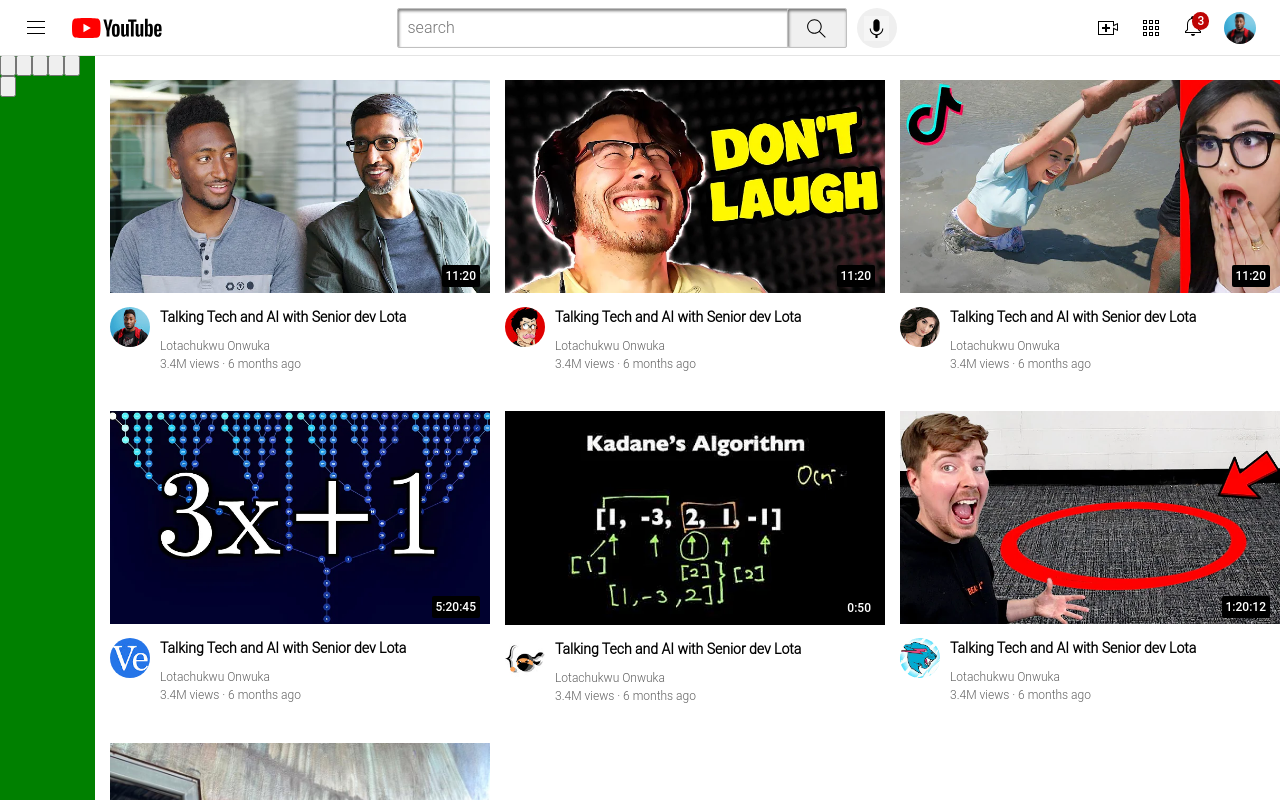
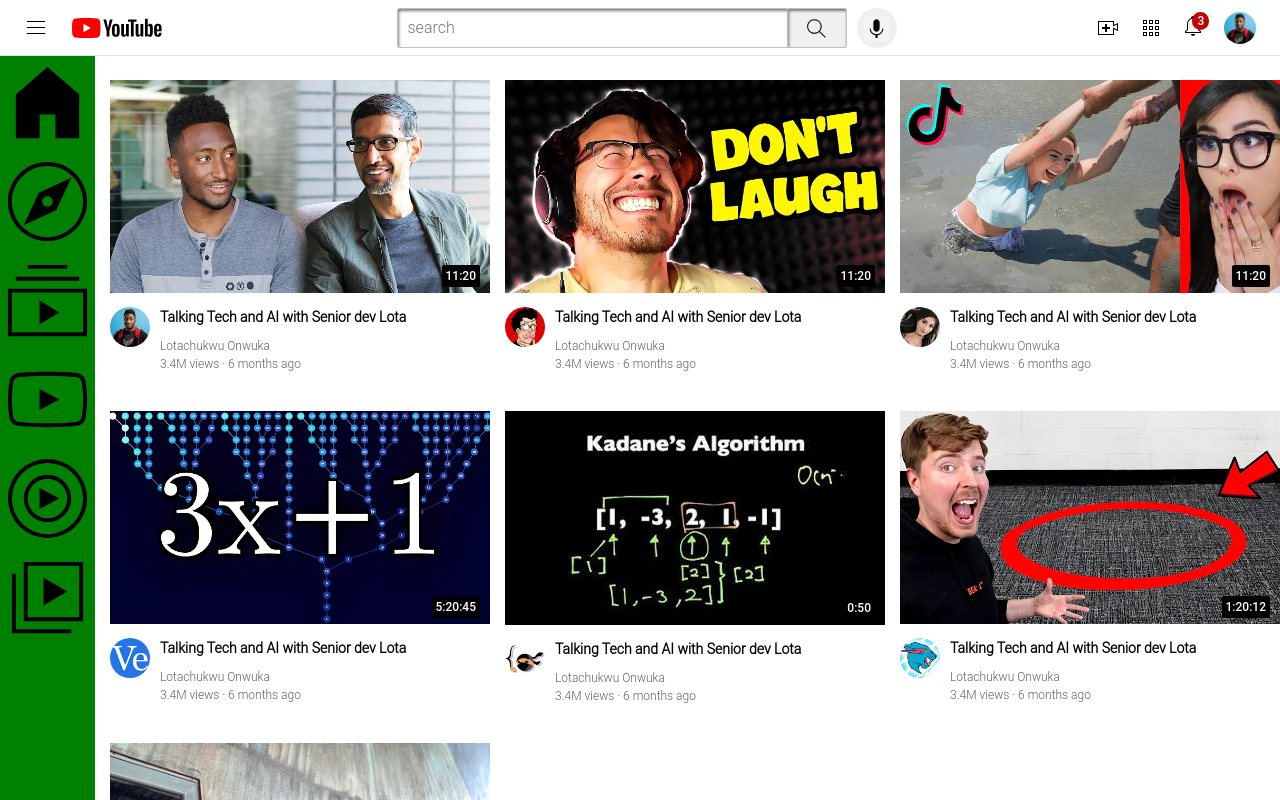
Before and after one commit to Solex202/youtube_clone, a React (Vite) app: page / in a window 1280 px wide. Shown: the top 800 px of the page. Built offline with nearby package versions, Linux system fonts and the light colour scheme.

Commit message:
positioning elements

```diff
--- a/src/pages/Youtube/index.jsx
+++ b/src/pages/Youtube/index.jsx
@@ -34,24 +34,24 @@
         </div>
 
         <div className={sidebar.sidebars}>
-            <button>
+            <div>
                 <img className={sidebar.home} src="src/sidebars/home.svg"/>
-            </button>
-            <button>
+            </div>
+            <div>
                 <img className={sidebar.explore} src="src/sidebars/explore.svg"/>
-            </button>
-            <button>
+            </div>
+            <div>
                 <img className={sidebar.subscriptions} src="src/sidebars/subscriptions.svg"/>
-            </button>
-            <button>
+            </div>
+            <div>
                 <img className={sidebar.originals} src="src/sidebars/originals.svg"/>
-            </button>
-            <button>
+            </div>
+            <div>
                 <img className={sidebar.youtube_music} src="src/sidebars/youtube-music.svg"/>
-            </button>
-            <button>
+            </div>
+            <div>
                 <img className={sidebar.library} src="src/sidebars/library.svg"/>
-            </button>
+            </div>
         </div>
         <div className={video.video_grid}>
             <div className={video.video_preview}>
```
